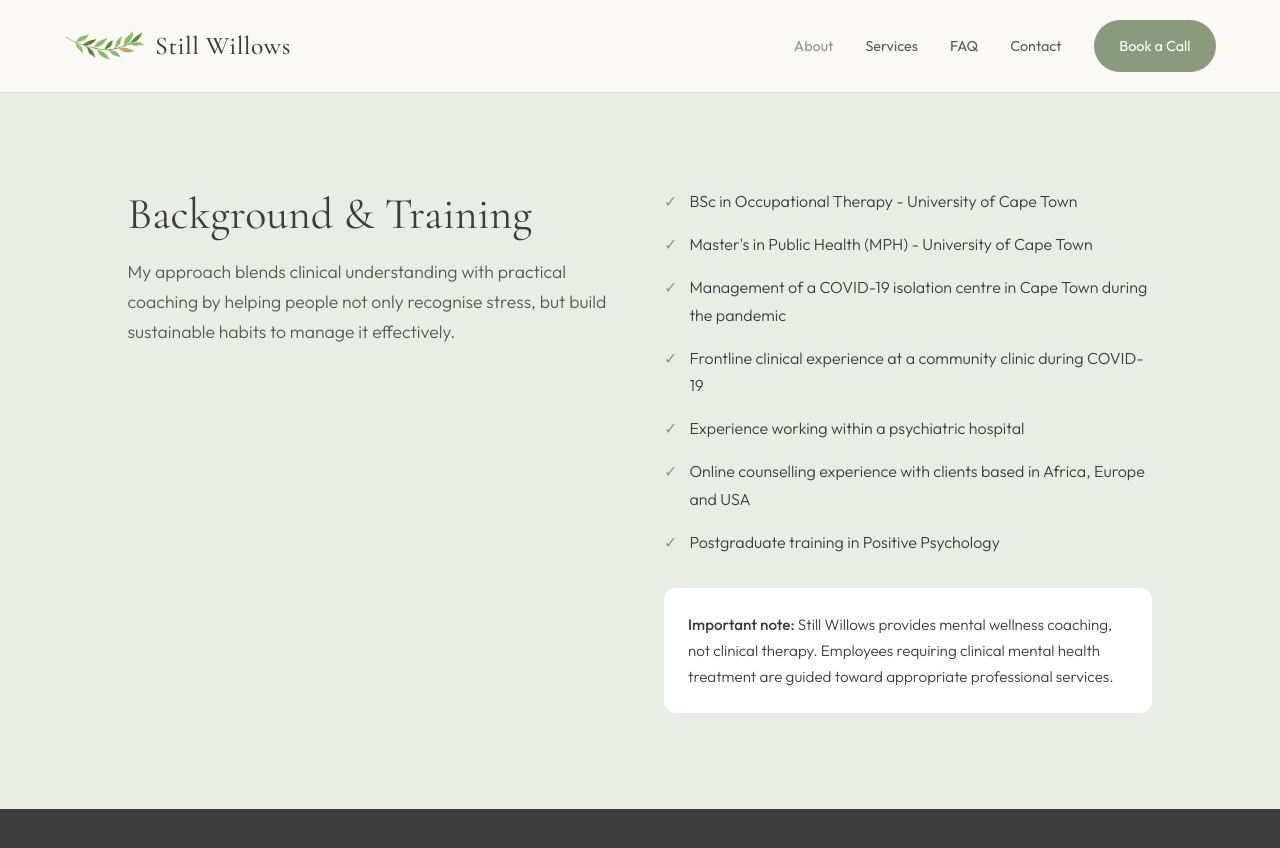
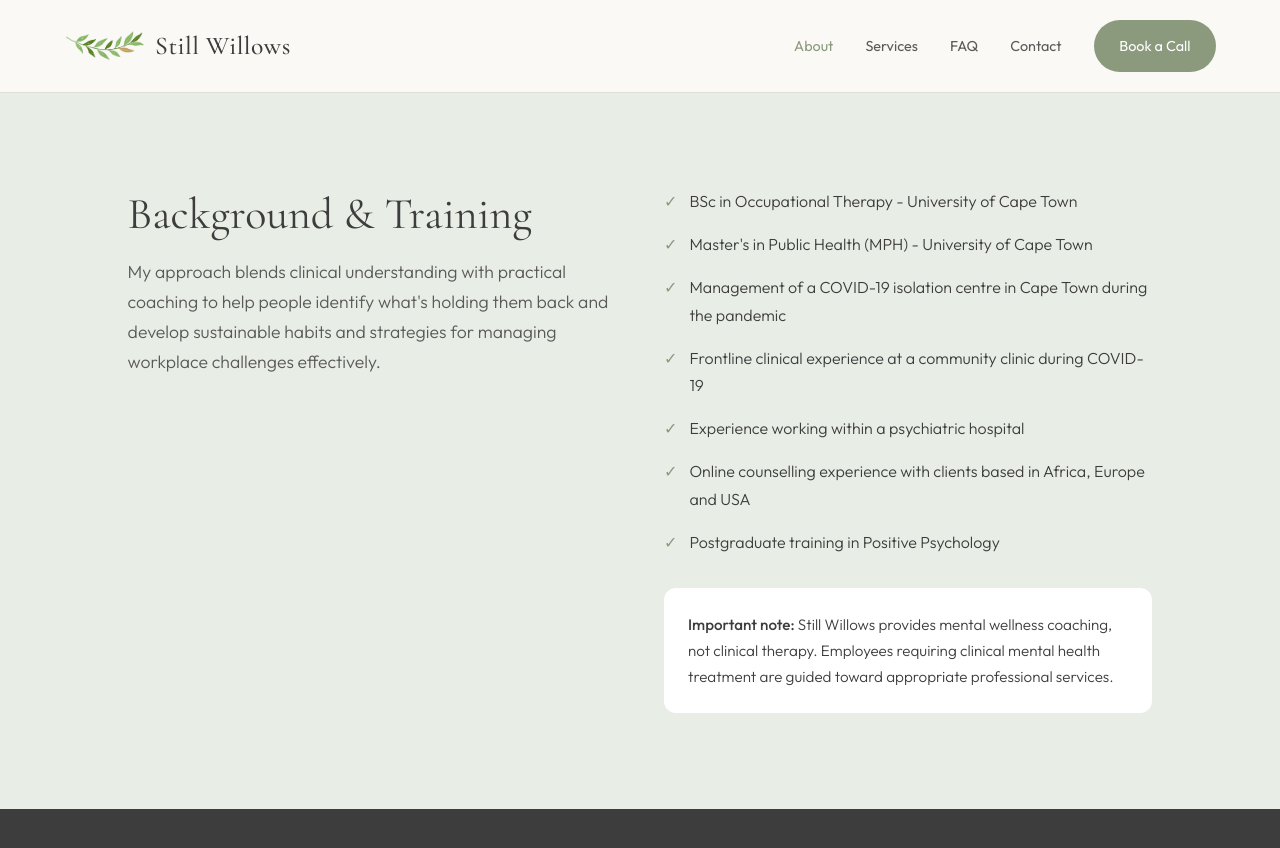
Before and after one commit to captainmike/stillwillows-website, a Jekyll site: the page built from about.md, in a window 1280 px wide and 900 px high, scrolled down 966 px. Shown: the top 848 px of the window. Built offline with Jekyll 4.4.1, drawn with Linux system fonts in a browser that asks for light colours.

Commit message:
Update credentials intro to reflect broader coaching scope

```diff
--- a/_layouts/about.html
+++ b/_layouts/about.html
@@ -32,7 +32,7 @@ layout: default
     <div class="credentials-grid">
       <div>
         <h2>Background & Training</h2>
-        <p class="credentials-intro">My approach blends clinical understanding with practical coaching by helping people not only recognise stress, but build sustainable habits to manage it effectively.</p>
+        <p class="credentials-intro">My approach blends clinical understanding with practical coaching to help people identify what's holding them back and develop sustainable habits and strategies for managing workplace challenges effectively.</p>
       </div>
       <div>
         <ul class="credential-list">
```
